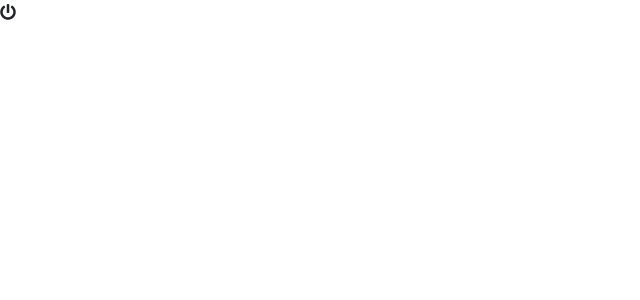
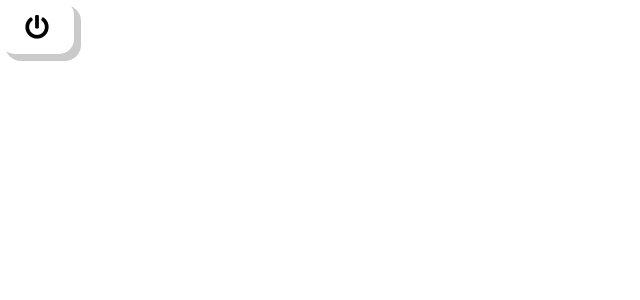
Before and after one commit to abalaz/food-angular-ui, an Angular app: page /setting in a window 1280 px wide. Shown: the top 300 px of the page, without its empty margins (0-640 px from the left). Built offline with nearby package versions, Linux system fonts and the light colour scheme.

Commit message:
setting login

```diff
--- a/src/app/app.component.html
+++ b/src/app/app.component.html
@@ -25,9 +25,9 @@
         </button>
       </div>
       <div class="btn bnt-setting">
-        <button class="inf-btn" [ngClass]="userService.isSelectedRoute === 'setting' ? 'actived' : ''" (click)="navigateUrl('setting')">
-          <span class="bootrap-navbar fa fa-gear"></span>
-          <p class="p-text">Setting</p>
+        <button class="inf-btn" [ngClass]="userService.isSelectedRoute === 'setting' ? 'actived' : ''" (click)="logout('setting')">
+          <span class="bootrap-navbar fa fa-power-off"></span>
+          <p class="p-text">Logout</p>
         </button>
       </div>
       <div class="bottom_navbar">
--- a/src/app/app.component.ts
+++ b/src/app/app.component.ts
@@ -42,4 +42,10 @@ export class AppComponent implements OnInit {
     this.userService.navigate(directionMenu);
     this.router.navigate([directionMenu]);
   }
+  logout(direction: string):void{
+    this.userService.navigate(direction);
+    this.router.navigate([direction]);
+    this.router.navigate(['']) ;
+    localStorage.clear();
+  }
 }
--- a/src/app/components/logning-page/logning-page.component.html
+++ b/src/app/components/logning-page/logning-page.component.html
@@ -1,9 +1,10 @@
-<div class="wrapper" [formGroup]="detailForm">
+<div class="wrapper" >
     <div class="content">
       <div class="left">
         <img class="img-bg" src="../../../assets/bg.png" alt="">
       </div>
       <div class="right">
+        <form (submit)="loginUser($event)">
           <div class="header">
             <h1>Welcom to Eatland</h1>
           </div>
@@ -11,20 +12,19 @@
             <p>Register your account</p>
           </div>
           <div class="list-login">
-          <div class="login-name box">
-            <p class="login-title">Name</p>
-            <input class="input" formControlName="name" placeholder="nguyen van a" type="text">
-          </div>
             <div class="login-email box">
              <p class="login-title">Email</p>
-            <input class="input" formControlName="Email" placeholder="huysadj@gmail.com" type="text">
+              <input class="input" name="id" placeholder="huysadj@gmail.com" type="text">
             </div>
             <div class="login-Password box">
               <p class="login-title">Password</p>
-            <input class="input" formControlName="pass" placeholder="8+ characters" type="password">
+              <input class="input" name="pass" placeholder="8+ characters" type="password">
             </div>
           </div>
-        <div class="btn-login"><button class="btn_button" (click)="login()">Login</button></div>
+          <div class="btn-login">
+            <button class="btn_button" type="submit">Login</button>
+          </div>
+        </form>
       </div>
     </div>
 </div>
--- a/src/app/components/logning-page/logning-page.component.ts
+++ b/src/app/components/logning-page/logning-page.component.ts
@@ -1,6 +1,8 @@
 import { Component, OnInit } from '@angular/core';
 import { Router } from '@angular/router';
 import { FormControl, FormGroup } from '@angular/forms';
+import { UserService } from 'src/app/services/user.service';
+
 interface inf4 {
   id: number;
   name: string;
@@ -42,14 +44,41 @@ export class LogningPageComponent implements OnInit {
   });
 
 
-  constructor(private router:Router){}
+  constructor(private router:Router, public userService: UserService){}
 
   ngOnInit(): void {
   }
 
-  login(){
-    this.router.navigate(['home']) ;
-    localStorage.setItem('isLoginIn', 'false');
+  loginUser(e:any): void{
+    e.preventDefault();
+    let fUser = e.target.id.value;
+    let fPass = e.target.pass.value;
+    console.log(fUser,fPass);
+
+    // this.Users.forEach(elm =>{
+    //   if(fUser == elm.gmail && fPass == elm.pass){
+
+    //     alert("Đăng Nhập Thành Công !");
+
+    //     this.router.navigate(['home']);
+    //     localStorage.setItem('isLoginIn', 'false');
+
+
+    //   }else{
+    //     alert("Đăng Nhập Thất bại !");
+    //     this.userService.setLoggedIn(false);
+    //   }
+    // })
+    const isExistUser = this.Users.find(item => item.gmail === fUser && item.pass === fPass);
+    if (isExistUser) {
+      alert("Đăng Nhập Thành Công !");
+      this.router.navigate(['home']);
+      localStorage.setItem('isLoginIn', 'false');
+    } else {
+      alert("Đăng Nhập Thất bại !");
+      this.userService.setLoggedIn(false);
+    }
+
   }
 
 }
--- a/src/app/components/logout-page/logout-page.component.css
+++ b/src/app/components/logout-page/logout-page.component.css
@@ -2,3 +2,28 @@
   width: 100px;
 
 }
+.fa-power-off {
+  display: inline-block;
+  padding: 15px 25px;
+  font-size: 24px;
+  cursor: pointer;
+  text-align: center;
+  text-decoration: none;
+  outline: none;
+  color: rgb(0, 0, 0);
+  background-color: #df273000;
+  border: none;
+  border-radius: 15px;
+  box-shadow: 6px 6px 0 1px rgba(153, 153, 153, 0.519);
+}
+
+.fa-power-off:hover {
+  background-color: #f87193;
+  color: #fff;
+}
+
+.fa-power-off:active {
+  background-color: #ec6083;
+  box-shadow:6px 6px 0 1px  rgba(153, 153, 153, 0.519);;
+  transform: translateY(4px);
+}
--- a/src/app/components/logout-page/logout-page.component.html
+++ b/src/app/components/logout-page/logout-page.component.html
@@ -1,5 +1,5 @@
 <div class="wrapper">
   <div class="logout-page">
-    <span class="fa fa-power-off" (click)="navigateUrl()"></span>
+    <button class="fa fa-power-off" (click)="logout()"></button>
   </div>
 </div>
--- a/src/app/components/logout-page/logout-page.component.ts
+++ b/src/app/components/logout-page/logout-page.component.ts
@@ -13,8 +13,8 @@ export class LogoutPageComponent implements OnInit {
 
   ngOnInit(): void {
   }
-  navigateUrl(){
+  logout(){
     this.router.navigate(['']) ;
-    localStorage.setItem('isLoginIn', 'false');
+    localStorage.clear();
   }
 }
--- a/src/app/services/user.service.ts
+++ b/src/app/services/user.service.ts
@@ -5,12 +5,22 @@ import { Injectable } from '@angular/core';
 })
 export class UserService {
   isSelectedRoute = 'home';
-
+  private loggedInStatus = JSON.parse(localStorage.getItem('loggedIn') || 'false');
   constructor() {
    }
+
+   setLoggedIn(value :boolean){
+    this.loggedInStatus = value;
+    localStorage.setItem('loggedIn','true');
+  }
+
+  isLoggedIn(){
+    return JSON.parse(localStorage.getItem('loggedIn') || this.loggedInStatus.toString());
+  }
 
   navigate(direction: string) {
     this.isSelectedRoute = direction;
   }
 
+
 }
```
Lines whose indentation alone changed are shown as unchanged.
